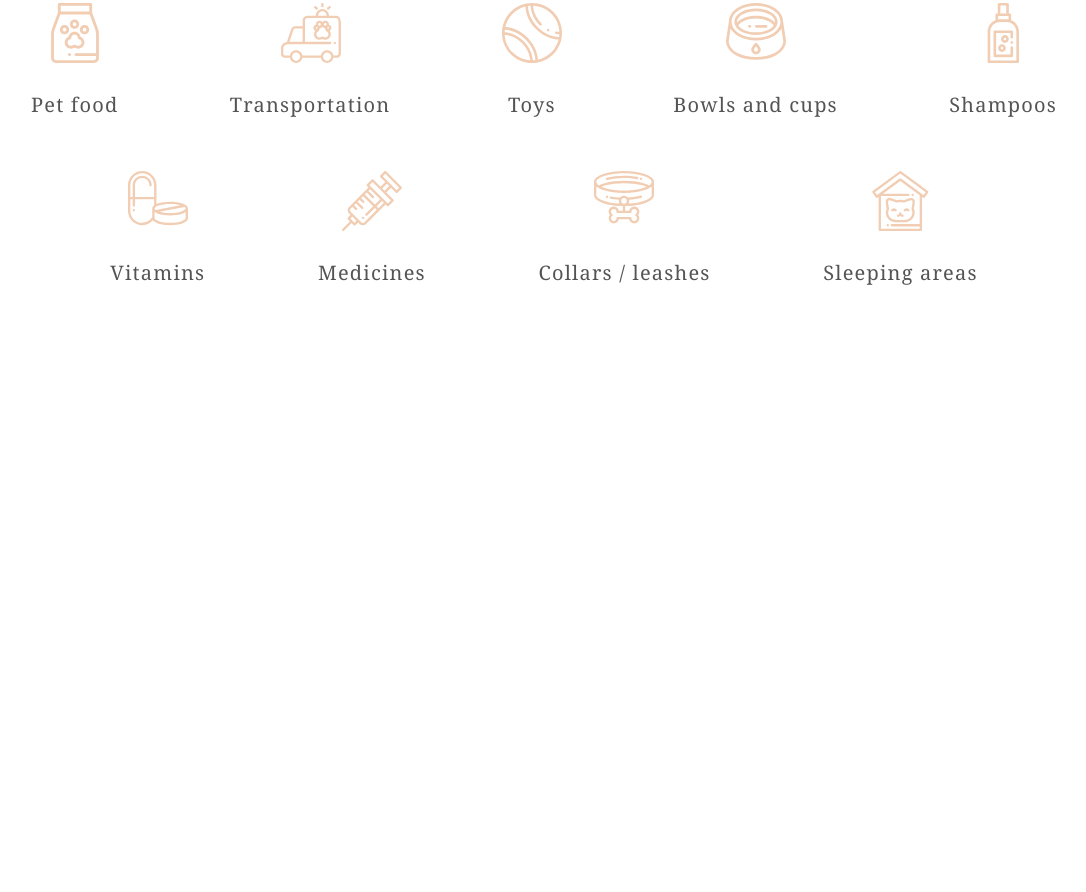
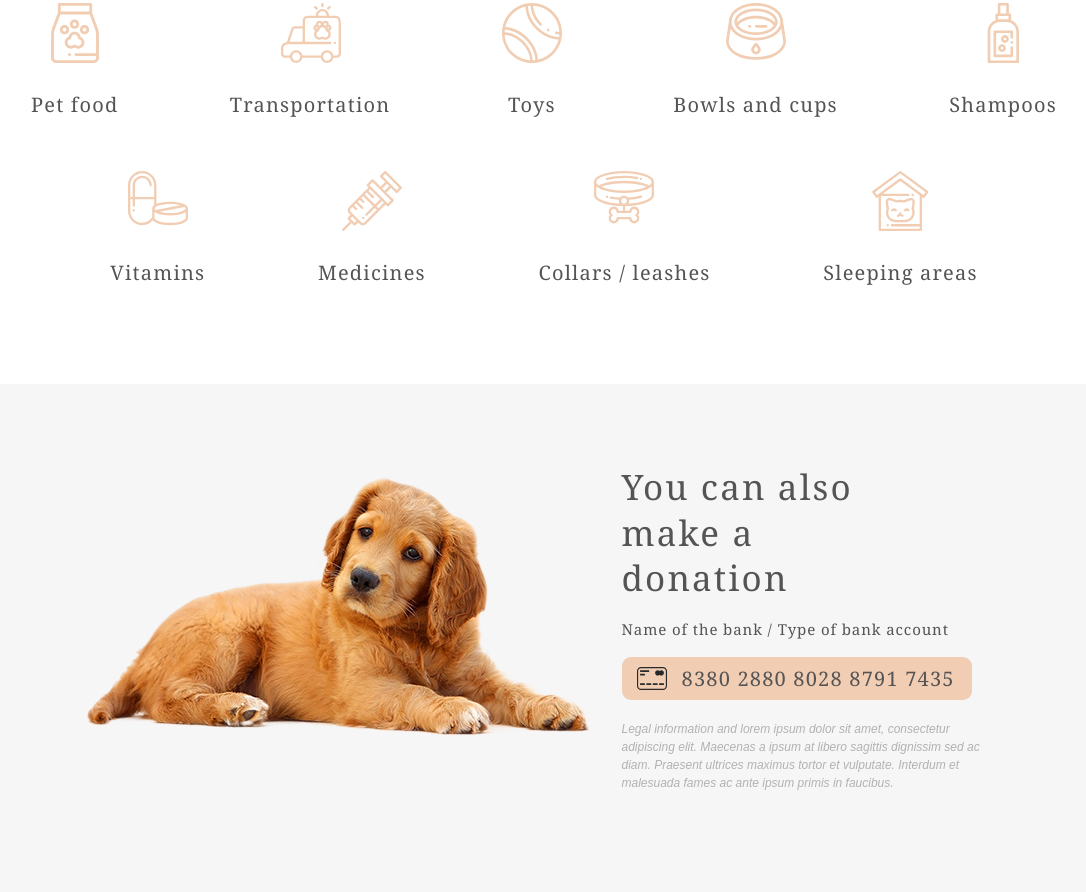
Before and after one commit to vladirim/Shelter, a plain HTML site: page index.html in a window 1280 px wide. Shown: the part 2598-3490 px from the top of the page, without its empty margins (96-1182 px from the left). Before the commit the page ends 2982 px from the top, so only its background shows below. Drawn offline with Linux system fonts and the light colour scheme.

Commit message:
feat:add in addition section

```diff
--- a/#source/scss/main-page/style.scss
+++ b/#source/scss/main-page/style.scss
@@ -325,5 +325,57 @@ h1,h2,h3,h4,h5,h6{font-size:inherit;font-weight: 400;}
 	color: #545454;
 }
 //</HELP>
+
+//<IN ADDITION>
+.in-addition {
+	background-color: #F6F6F6;
+}
+.wrapper {
+}
+.in-addition-wrapper {
+	width: 915px;
+	display: flex;
+	padding: 80px 0px 100px 0px;
+}
+.in-addition-pic {
+	margin: 12px 30px 0px 0px;
+}
+.in-addition__img {
+}
+.description {
+}
+.in-addition__title {
+	max-width: 300px;
+	margin: 0px 0px 20px 0px;
+}
+.in-addition__bank-name {
+	font-size: 15px;
+	line-height: 110%;
+	letter-spacing: 0.06em;
+	color: #545454;
+	margin: 0px 0px 20px 0px;
+}
+.in-addition__card-number {
+	max-width: 350px;
+	font-size: 20px;
+	line-height: 115%;
+	letter-spacing: 0.06em;
+	color: #545454;
+	background: #F1CDB3;
+	border-radius: 9px;
+	padding: 10px 15px 10px 60px;
+	background: url("../../../img/in-addition/icons/01.svg") no-repeat 15px center #F1CDB3;
+	margin: 0px 0px 20px 0px;
+}
+.in-addition__legal-info {
+	max-width: 380px;
+	font-family: 'Arial';
+	font-size: 12px;
+	font-style: italic;
+	line-height: 18px;
+	color: #B2B2B2;
+}
+
+//</IN ADDITION>
 //===================================================
 //</ОСНОВНОЙ БЛОК>
--- a/index.html
+++ b/index.html
@@ -180,6 +180,29 @@
                         </div>
                     </div>
                 </section>
+
+                <!-- IN ADDITION SECTION -->
+                <section class="in-addition">
+                    <div class="wrapper in-addition-wrapper">
+                        <div class="in-addition-pic">
+                            <img src="./img/in-addition/01.png" alt="dog" class="in-addition__img">
+                        </div>
+                        <div class="description">
+                            <div class="in-addition__title section__title">
+                                You can also make a donation
+                            </div>
+                            <div class="in-addition__bank-name">
+                                Name of the bank / Type of bank account
+                            </div>
+                            <div class="in-addition__card-number">
+                                8380 2880 8028 8791 7435
+                            </div>
+                            <div class="in-addition__legal-info">
+                                Legal information and lorem ipsum dolor sit amet, consectetur adipiscing elit. Maecenas a ipsum at libero sagittis dignissim sed ac diam. Praesent ultrices maximus tortor et vulputate. Interdum et malesuada fames ac ante ipsum primis in faucibus.
+                            </div>
+                        </div>
+                    </div>
+                </section>
            </div>
         </div>
     </main>
```
Also changed, not shown: css/main-page/style.css, img/in-addition/01.png (added), img/in-addition/icons/01.svg (added).
